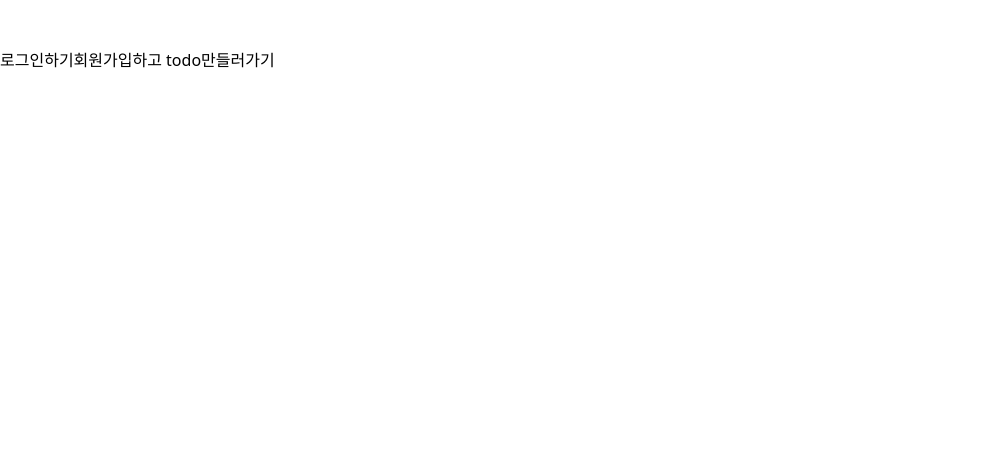
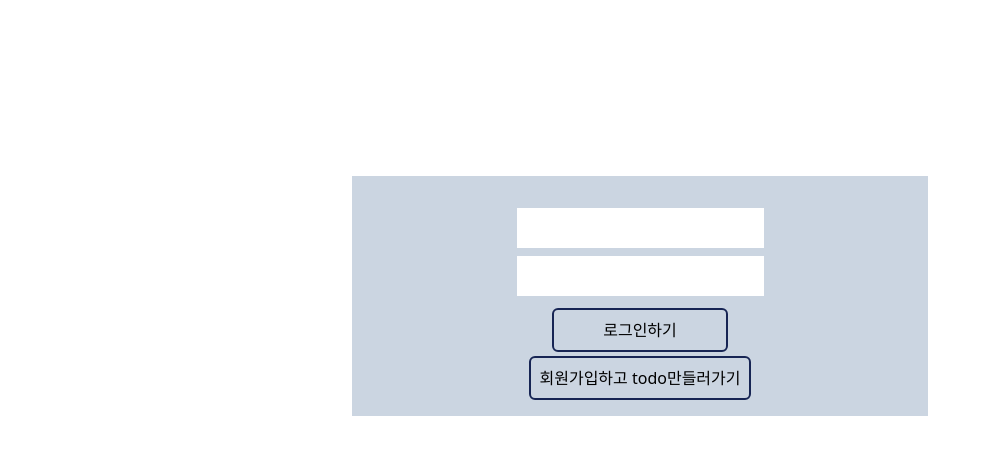
Before and after one commit to DIDI-SU/wanted-pre-onboarding-frontend, a React (Create React App) app: page /signin in a window 1280 px wide. Shown: the top 454 px of the page, without its empty margins (0-989 px from the left). Built offline with nearby package versions, Linux system fonts and the light colour scheme.

Commit message:
🖥️  layout:todoitem

```diff
--- a/src/Components/Input/Input.js
+++ b/src/Components/Input/Input.js
@@ -1,8 +1,9 @@
 import React from "react";
 
-const Input = ({ testid, type, handleValue }) => {
+const Input = ({ testid, type, handleValue, className }) => {
   return (
     <input
+      className={className}
       id={testid}
       data-testid={testid}
       name={type}
--- a/src/Components/TodoItem/TodoItem.js
+++ b/src/Components/TodoItem/TodoItem.js
@@ -1,4 +1,6 @@
 import React from "react";
+import Button from "../button/button";
+//testid, title, onClick, className
 
 const TodoItem = () => {
   return (
@@ -6,6 +8,8 @@ const TodoItem = () => {
       <label>
         <input type="checkbox" />
         <span>TODO 2</span>
+        <Button testid="modify-button" title="수정" />
+        <Button testid="delete-button" title="삭제" />
       </label>
     </li>
   );
--- /dev/null
+++ b/src/Components/UI/LoginSiginUp/LoginSiginUp.js
@@ -0,0 +1,11 @@
+import React from "react";
+
+const LoginSiginUp = ({ children }) => {
+  return (
+    <section className="flex  justify-center  items-center flex-col max-w-xl m-auto bg-slate-300 mt-44 ">
+      <div className=" flex flex-col  items-center p-3">{children}</div>
+    </section>
+  );
+};
+
+export default LoginSiginUp;
--- a/src/Components/button/button.js
+++ b/src/Components/button/button.js
@@ -1,8 +1,9 @@
 import React from "react";
 
-const Button = ({ testid, title, onClick }) => {
+const Button = ({ testid, title, onClick, className }) => {
   return (
     <button
+      className={("border-solid border-2", className)}
       data-testid={testid}
       onClick={() => {
         onClick();
--- a/src/Pages/Login/Login.js
+++ b/src/Pages/Login/Login.js
@@ -1,16 +1,19 @@
 import React, { useContext, useEffect, useState } from "react";
 import Input from "../../Components/Input/Input";
 import Button from "../../Components/button/button";
-import { Link } from "react-router-dom";
+import { useNavigate } from "react-router-dom";
+
 import axios from "axios";
 import { TokenContext } from "../../Context/TokenContext/TokenContext";
+import LoginSiginUp from "../../Components/UI/LoginSiginUp/LoginSiginUp";
 
 const url = "https://www.pre-onboarding-selection-task.shop/";
+
 const Login = () => {
   const [email, setEmail] = useState("");
   const [password, setPassword] = useState("");
   const { userToken, setUserToken } = useContext(TokenContext);
-
+  const nav = useNavigate();
   const checkInput = (value, name) => {
     if ((name === "email") & value.includes("@")) {
       setEmail(value);
@@ -18,7 +21,6 @@ const Login = () => {
       setPassword(value);
     }
   };
-
   const handleValue = (e) => {
     const { name, value } = e.target;
     checkInput(value, name);
@@ -31,6 +33,7 @@ const Login = () => {
         password: password,
       });
       setUserToken(response.data);
+      nav("/todo");
     } catch (error) {
       if (error.response.data.statusCode === 401) {
         alert("비밀번호나 이메일을 확인해주세요");
@@ -43,22 +46,34 @@ const Login = () => {
   }, [userToken]);
 
   return (
-    <section>
-      <div className=" flex flex-col">
-        <Input testid="email-input" type="email" handleValue={handleValue} />
+    <LoginSiginUp>
+      <div className=" flex flex-col  items-center p-3">
+        <Input
+          testid="email-input"
+          type="email"
+          handleValue={handleValue}
+          className=" p-2 my-2"
+        />
         <Input
           testid="password-input"
           type="password"
           handleValue={handleValue}
+          className=" p-2 "
         />
       </div>
       <Button
+        className=" w-44 p-2 border-solid border-2 border-blue-950 rounded-md"
         testid="signin-button"
         title="로그인하기"
         onClick={handleSubmit}
       />
-      <Link to="/signup">회원가입하고 todo만들러가기</Link>
-    </section>
+
+      <Button
+        title={"회원가입하고 todo만들러가기"}
+        className=" my-1 p-2 border-solid border-2 border-blue-950 rounded-md"
+        onClick={() => nav("/signup")}
+      />
+    </LoginSiginUp>
   );
 };
 
--- a/src/Pages/Main/Main.js
+++ b/src/Pages/Main/Main.js
@@ -1,12 +1,40 @@
 import React from "react";
-import { Link } from "react-router-dom";
+import { Link, useNavigate } from "react-router-dom";
+const TOKEN = JSON.parse(localStorage.getItem("TOKEN"));
+const Main = () => {
+  const nav = useNavigate();
 
-const Main = () => {
+  const checkLogin = () => {
+    if (TOKEN) {
+      nav("/todo");
+    } else nav("/signin");
+  };
   return (
-    <main>
-      <button>
-        <Link to="/signin">로그인하고 todo만들러가기</Link>
-      </button>
+    <main className=" flex justify-center  items-center my-auto ">
+      <section className="flex justify-center  items-center flex-col">
+        <h1 className=" font-semibold text-4xl py-3">오늘의 할일 작성하기</h1>
+        <div className=" my-2">
+          <span>로그인을 해야 할일을 작성할 수있어요</span>
+        </div>
+        <div className=" flex justify-evenly items-center m-2">
+          <button
+            className=" bg-slate-500 p-9 rounded-md mx-2"
+            onClick={() => {
+              checkLogin();
+            }}
+          >
+            <Link to="/todo">할일적으러가기</Link>
+          </button>
+          <button
+            className=" bg-slate-500 p-9 rounded-md"
+            onClick={() => {
+              checkLogin();
+            }}
+          >
+            <Link to="/signin">로그인하고 할일적으러가기</Link>
+          </button>
+        </div>
+      </section>
     </main>
   );
 };
--- a/src/Pages/MainToDo/MainToDo.js
+++ b/src/Pages/MainToDo/MainToDo.js
@@ -1,21 +1,14 @@
 import React from "react";
+import TodoItem from "../../Components/TodoItem/TodoItem";
 
 const MainToDo = () => {
   return (
     <main>
+      <input data-testid="new-todo-input" />
+      <button data-testid="new-todo-add-button">추가</button>
       <ul>
-        <li>
-          <label>
-            <input type="checkbox" />
-            <span>TODO 1</span>
-          </label>
-        </li>
-        <li>
-          <label>
-            <input type="checkbox" />
-            <span>TODO 2</span>
-          </label>
-        </li>
+        <TodoItem />
+        <TodoItem />
       </ul>
     </main>
   );
--- a/src/SignUp/SignUp.js
+++ b/src/SignUp/SignUp.js
@@ -3,11 +3,13 @@ import Input from "../Components/Input/Input";
 import Button from "../Components/button/button";
 import axios from "axios";
 import { useNavigate } from "react-router-dom";
+import LoginSiginUp from "../Components/UI/LoginSiginUp/LoginSiginUp";
 const url = "https://www.pre-onboarding-selection-task.shop/auth/signup";
 const SignUp = () => {
   const [email, setEmail] = useState("");
   const [password, setPassword] = useState("");
   const [error, setError] = useState("");
+  const [disabled, setDisabled] = useState("");
   const nav = useNavigate();
 
   const checkInput = (value, name) => {
@@ -15,6 +17,8 @@ const SignUp = () => {
       setEmail(value);
     } else if ((name === "password") & (value.length >= 8)) {
       setPassword(value);
+    } else {
+      setDisabled("disabled");
     }
   };
 
@@ -31,26 +35,34 @@ const SignUp = () => {
       response.status === 201 && nav("/signin");
     } catch (error) {
       setError(error.response.data);
+      console.log(error);
       alert(error.response.data.message);
     }
   };
 
   return (
-    <section>
+    <LoginSiginUp>
       <div className=" flex flex-col">
-        <Input testid="email-input" type="email" handleValue={handleValue} />
+        <Input
+          testid="email-input"
+          type="email"
+          handleValue={handleValue}
+          className=" p-2 my-2"
+        />
         <Input
           testid="password-input"
           type="password"
           handleValue={handleValue}
+          className=" p-2 my-2"
         />
       </div>
       <Button
         testid="signup-button"
         title="회원가입하기"
         onClick={handleSubmit}
+        className={`my-1 p-2 border-solid border-2 border-blue-950 rounded-md ${disabled}`}
       />
-    </section>
+    </LoginSiginUp>
   );
 };
 
```
